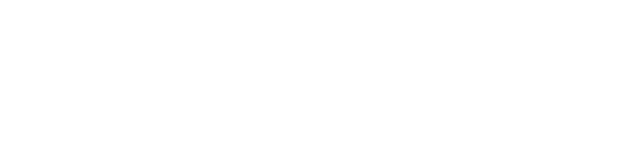
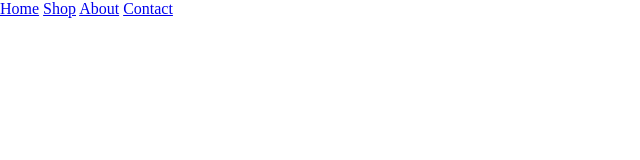
Before and after one commit to PJIceskull/eCommerce_Site, a website: page index.html in a window 1280 px wide. Shown: the whole page, without its empty margins (0-640 px from the left). Drawn offline with nearby package versions, Linux system fonts and the light colour scheme; files that its build step writes are made by us from their sources.

Commit message:
add contain to nav & divs

```diff
--- a/index.html
+++ b/index.html
@@ -8,11 +8,16 @@
     <link rel="stylesheet" href="styles.css" />
   </head>
   <body>
+    <!-- Navigation links -->
     <nav>
-      <a href=""></a>
-      <a href=""></a>
-      <a href=""></a>
-      <a href=""></a>
+      <a href="#">Home</a>
+      <a href="#">Shop</a>
+      <a href="#">About</a>
+      <a href="#">Contact</a>
     </nav>
+    <!-- Containment Div -->
+    <div class="wrapper">
+      <div class="Home-Section"></div>
+    </div>
   </body>
 </html>
```
